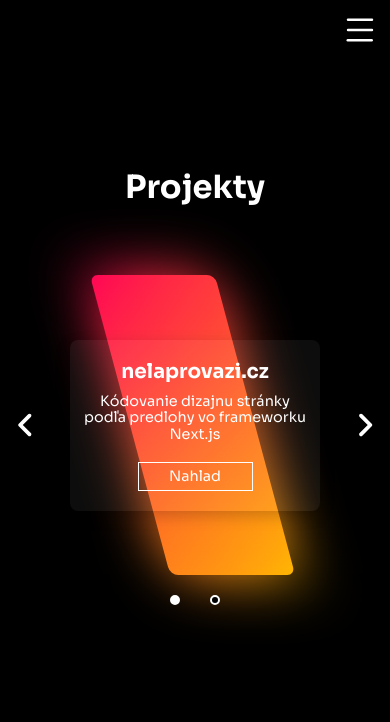
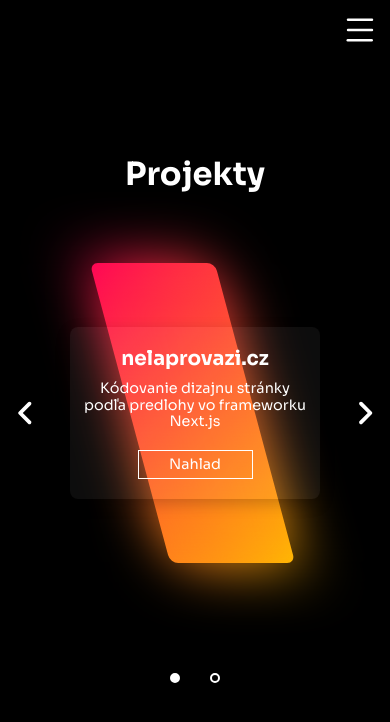
Before and after one commit to radozeman/portfolio, a plain HTML site: page index.html in a window 390 px wide. Drawn offline with Linux system fonts and the light colour scheme.

Commit message:
responsibility update 3

```diff
--- a/style.css
+++ b/style.css
@@ -1109,7 +1109,7 @@ section h1{
 
 @media screen and (max-width: 768px) {
     .dots{
-        bottom: 20%;
+        bottom: 5%;
         left: 50%;
 
     }
@@ -1312,7 +1312,7 @@ section h1{
 
     .s1 h1{
         width: 90%;
-        margin-top: 50px;
+        margin-top: 25px;
         margin-bottom: -80px;
     }
 
```
